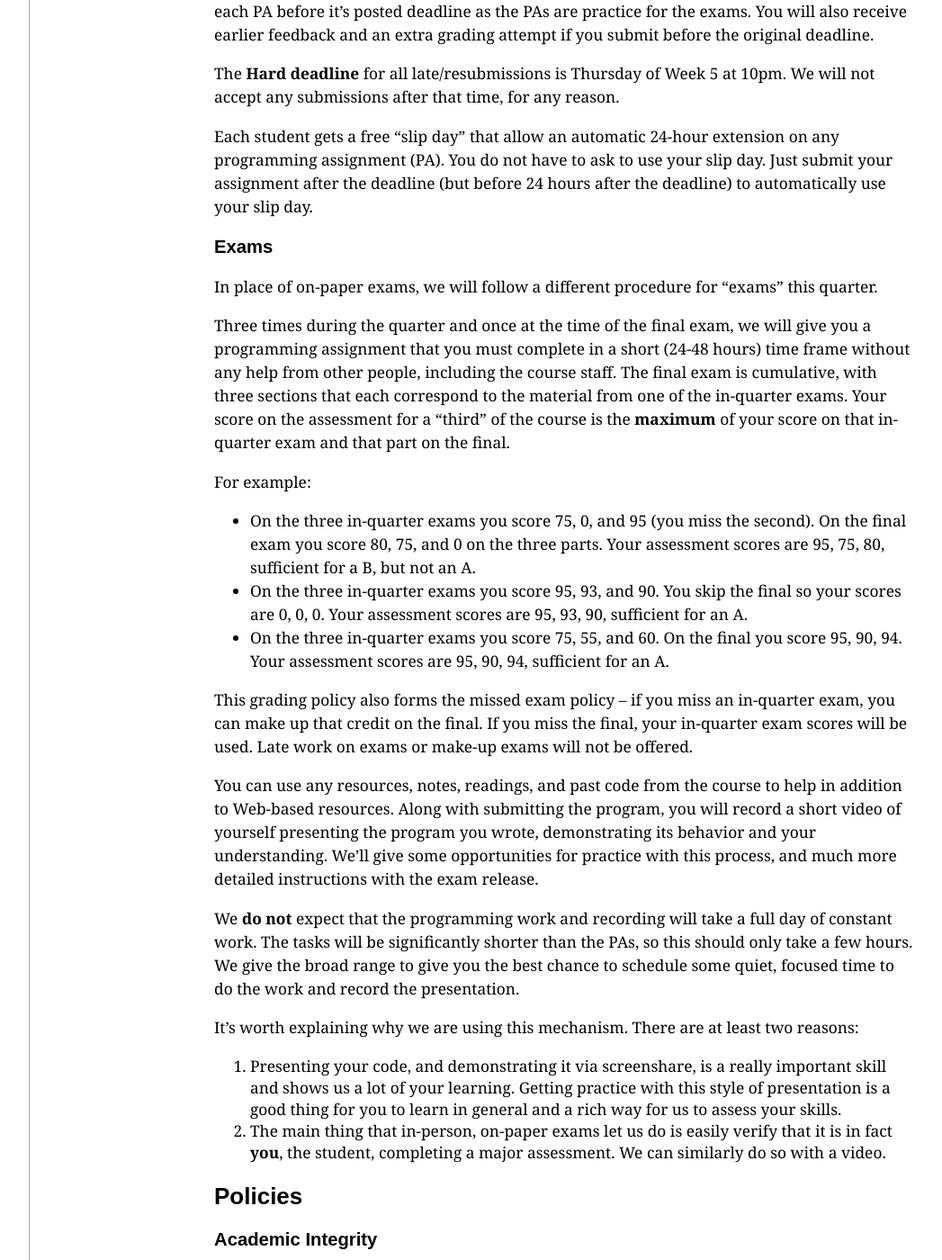
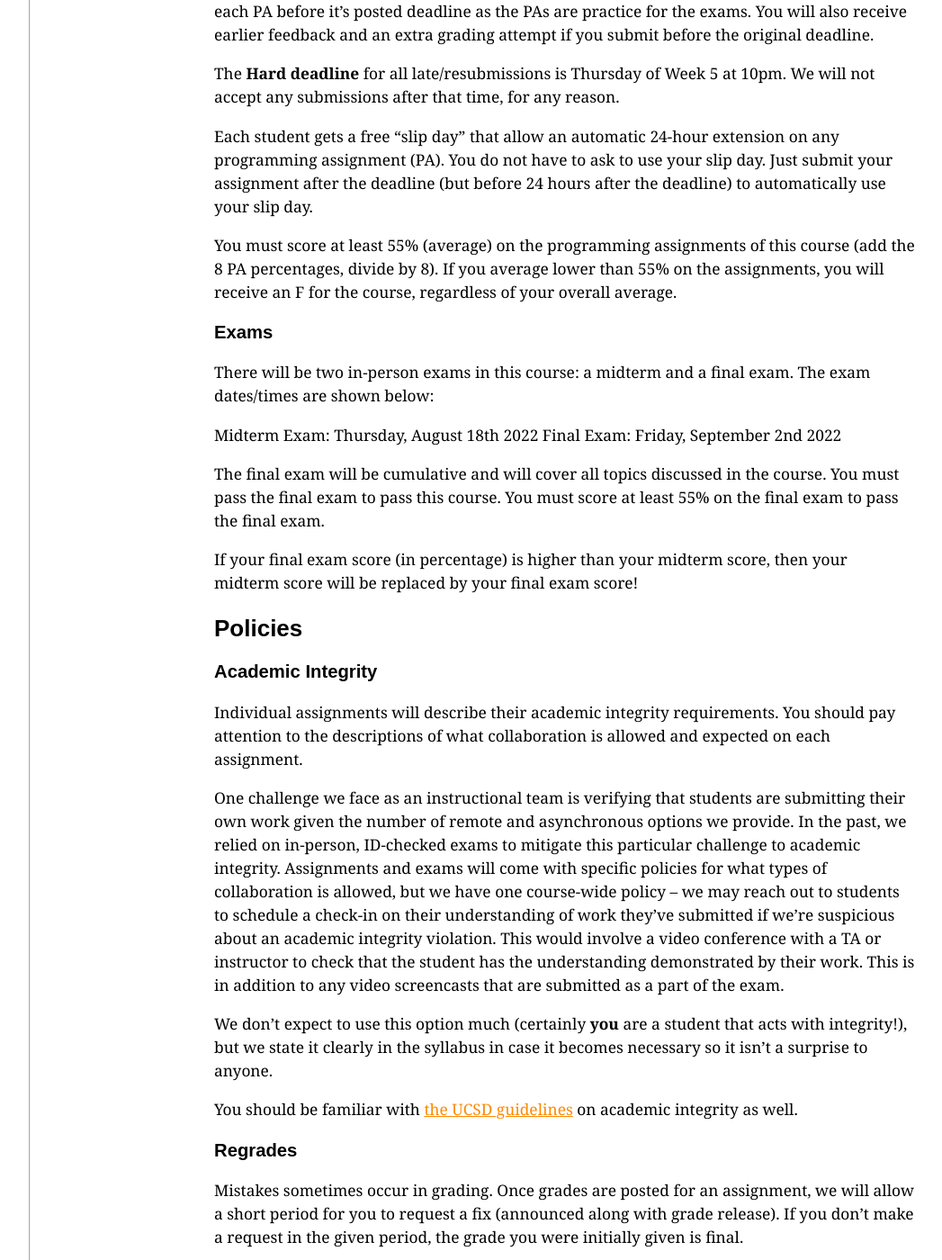
Before and after one commit to ucsd-cse11-su222/ucsd-cse11-su222.github.io, a Jekyll site: the page built from syllabus.md, in a window 1280 px wide and 1400 px high, scrolled down 2465 px. Shown: the whole window at 90% size, without its empty margins (56-1103 px from the left). Built offline with Jekyll 4.4.1, drawn with Linux system fonts in a browser that asks for light colours.

Commit message:
Update syllabus.md

```diff
--- a/syllabus.md
+++ b/syllabus.md
@@ -119,63 +119,19 @@ Each student gets a free “slip day” that allow an automatic 24-hour extensio
 You do not have to ask to use your slip day. Just submit your assignment after the deadline
 (but before 24 hours after the deadline) to automatically use your slip day.
 
+You must score at least 55% (average) on the programming assignments of this course (add the 8 PA percentages, divide by 8). If you average lower than 55% on the assignments, you will receive an F for the course, regardless of your overall average.
+
 <a id="g:exams"></a>
 <h3>Exams</h3>
 
+There will be two in-person exams in this course: a midterm and a final exam. The exam dates/times are shown below:
 
+Midterm Exam: Thursday, August 18th 2022
+Final Exam: Friday, September 2nd 2022
 
+The final exam will be cumulative and will cover all topics discussed in the course. You must pass the final exam to pass this course. You must score at least 55% on the final exam to pass the final exam.
 
-
-In place of on-paper exams, we will follow a different procedure for “exams”
-this quarter.
-
-Three times during the quarter and once at the time of the final exam, we will
-give you a programming assignment that you must complete in a short (24-48
-hours) time frame without any help from other people, including the course
-staff. The final exam is cumulative, with three sections that each correspond to
-the material from one of the in-quarter exams. Your score on the assessment for
-a “third” of the course is the **maximum** of your score on that in-quarter exam
-and that part on the final.
-
-For example:
-
-- On the three in-quarter exams you score 75, 0, and 95 (you miss the second). On
-the final exam you score 80, 75, and 0 on the three parts. Your assessment scores
-are 95, 75, 80, sufficient for a B, but not an A.
-- On the three in-quarter exams you score 95, 93, and 90. You skip the final so
-your scores are 0, 0, 0. Your assessment scores are 95, 93, 90, sufficient for an
-A.
-- On the three in-quarter exams you score 75, 55, and 60. On the final you score 95,
-90, 94. Your assessment scores are 95, 90, 94, sufficient for an A.
-
-This grading policy also forms the missed exam policy – if you miss an
-in-quarter exam, you can make up that credit on the final. If you miss the
-final, your in-quarter exam scores will be used. Late work on exams or make-up
-exams will not be offered.
-
-You can use any resources, notes, readings, and past code from the course to
-help in addition to Web-based resources.  Along with submitting the program, you
-will record a short video of yourself presenting the program you wrote,
-demonstrating its behavior and your understanding. We'll give some opportunities
-for practice with this process, and much more detailed instructions with the
-exam release.
-
-We **do not** expect that the programming work and recording will take a full
-day of constant work. The tasks will be significantly shorter than the PAs, so this
-should only take a few hours. We give the broad range to give you the best
-chance to schedule some quiet, focused time to do the work and record the
-presentation.
-
-It's worth explaining why we are using this mechanism. There are at least two
-reasons:
-
-1. Presenting your code, and demonstrating it via screenshare, is a really
-important skill and shows us a lot of your learning. Getting practice with this
-style of presentation is a good thing for you to learn in general and a rich
-way for us to assess your skills.
-2. The main thing that in-person, on-paper exams let us do is easily verify
-that it is in fact **you**, the student, completing a major assessment. We can
-similarly do so with a video.
+If your final exam score (in percentage) is higher than your midterm score, then your midterm score will be replaced by your final exam score!
 
 <a id="policies"></a>
 ## Policies
```
